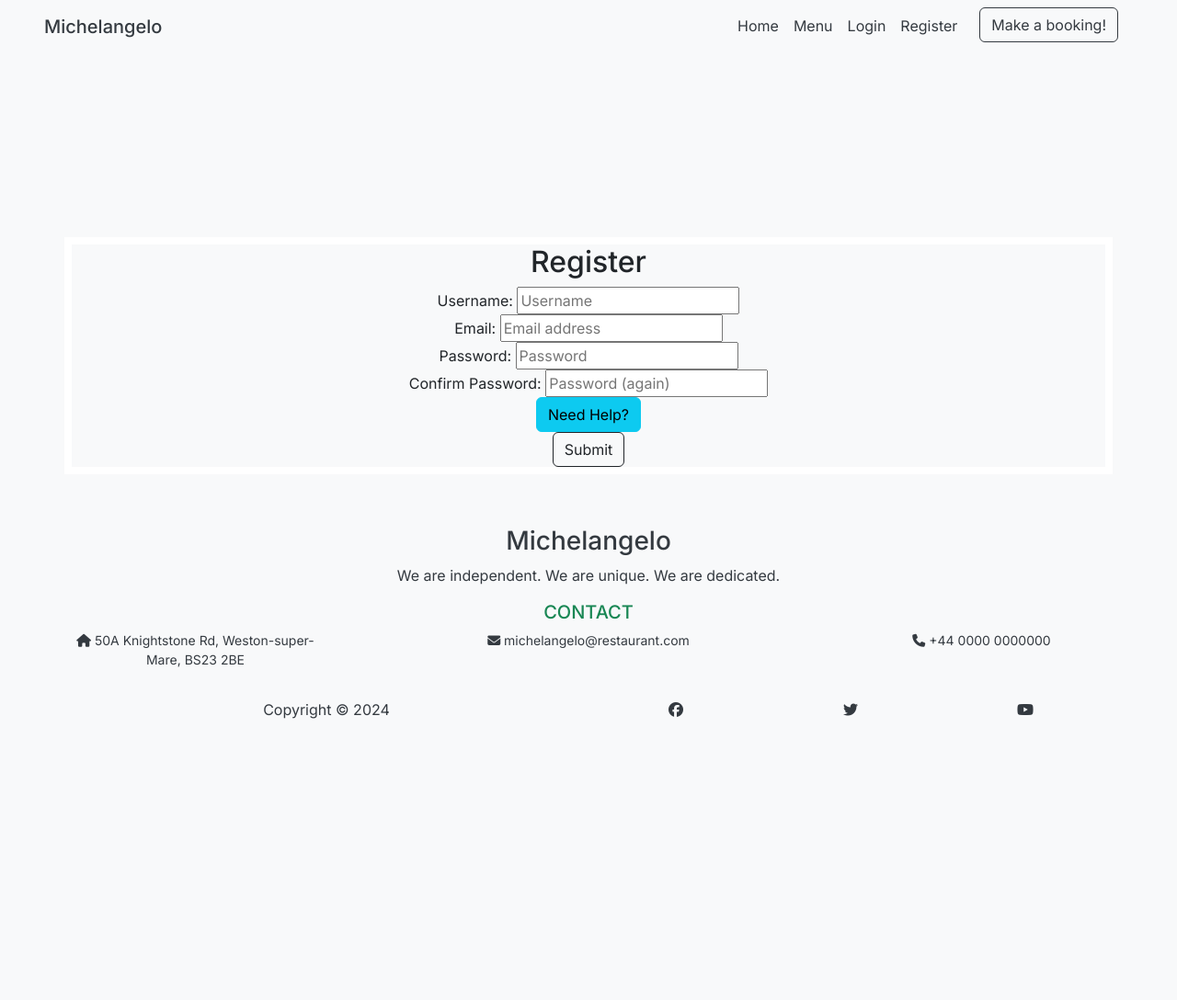
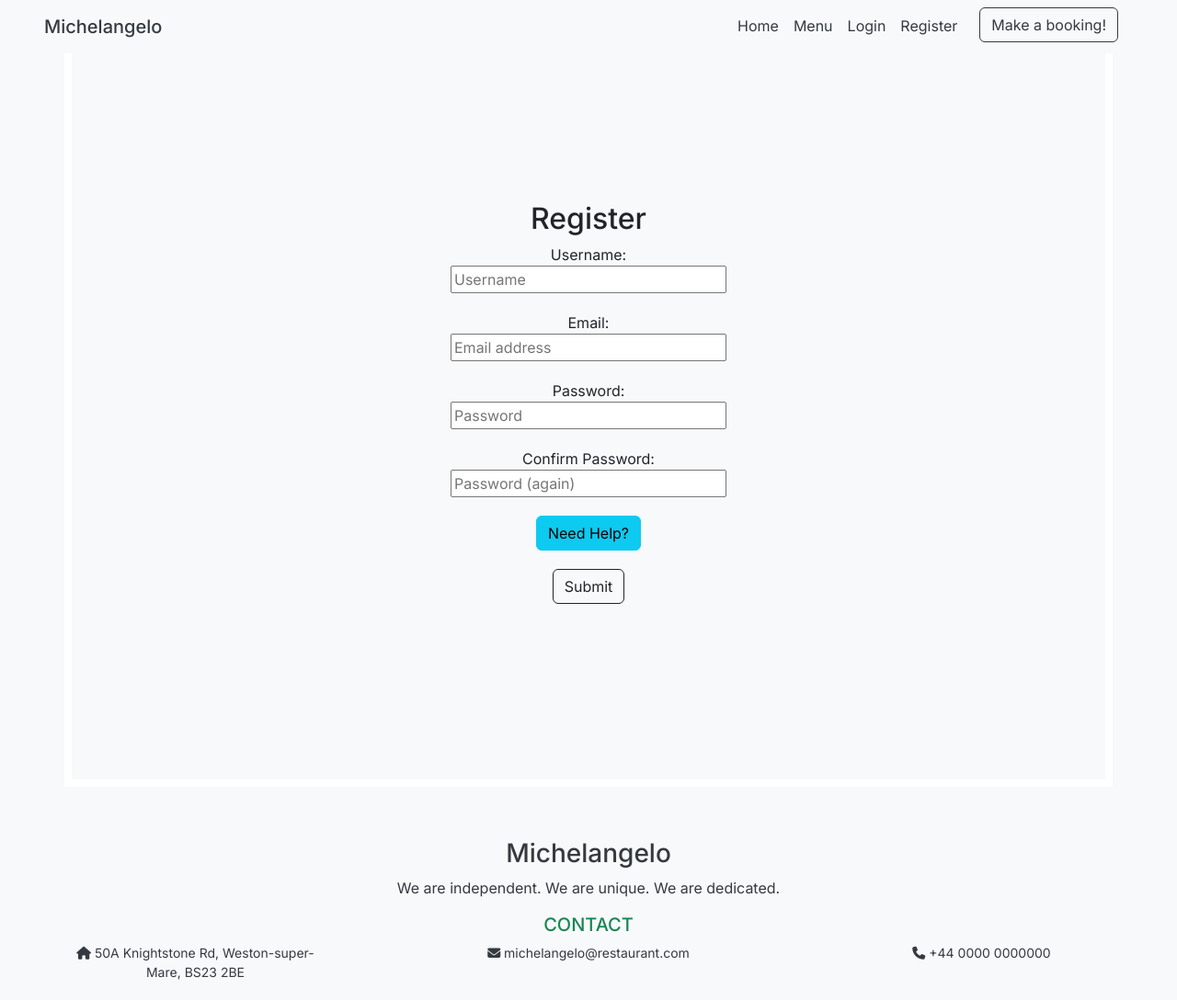
Before and after one commit to conor-timmis/Michelangelo, a Django app: page /accounts/signup/ in a window 1280 px wide. Shown: the top 1088 px of the page at 92% size. Before the commit the page ends 782 px from the top, so only its background shows below. Run offline with Django 5.2, Linux system fonts and the light colour scheme.

Commit message:
Refactor Signup page and add Info Script

```diff
--- a/static/css/style.css
+++ b/static/css/style.css
@@ -308,6 +308,29 @@ form {
     cursor: pointer;
 }
 
+/* Registration Page */
+.form_style {
+    display: flex;
+    flex-direction: column;
+    align-items: center;
+    justify-content: center;
+    height: 100vh;
+}
+
+.form_box {
+    padding: 20px;
+    margin-bottom: 20px;
+}
+
+.form-group {
+    margin-bottom: 20px;
+}
+
+.input_field input {
+    width: 100%;
+    max-width: 300px;
+}
+
 /* Media Queries */
 @media only screen and (min-width: 576px) {
     .underline-navbar::after {
--- /dev/null
+++ b/static/js/signuplist.js
@@ -0,0 +1,8 @@
+window.toggleInfoList = function() {
+    var infoList = document.getElementById("infoList");
+    if (infoList.style.display === "none") {
+        infoList.style.display = "block";
+    } else {
+        infoList.style.display = "none";
+    }
+}
--- a/templates/account/signup.html
+++ b/templates/account/signup.html
@@ -12,23 +12,23 @@
                     <h2>Register</h2>
                 </div>
 
-                <div class="col-md-12 text-center">
+                <div class="col-md-12 text-center form-group">
                     <label for="id_username">Username:</label>
-                    {{ form.username }}
+                    <div class="input_field">{{ form.username }}</div>
                 </div>
-                <div class="col-md-12 text-center">
+                <div class="col-md-12 text-center form-group">
                     <label for="id_email">Email:</label>
-                    {{ form.email }}
+                    <div class="input_field">{{ form.email }}</div>
                 </div>
-                <div class="col-md-12 text-center">
+                <div class="col-md-12 text-center form-group">
                     <label for="id_password1">Password:</label>
-                    {{ form.password1 }}
+                    <div class="input_field">{{ form.password1 }}</div>
                 </div>
-                <div class="col-md-12 text-center">
+                <div class="col-md-12 text-center form-group">
                     <label for="id_password2">Confirm Password:</label>
-                    {{ form.password2 }}
+                    <div class="input_field">{{ form.password2 }}</div>
                 </div>
-                <div class="col-md-12 text-center">
+                <div class="col-md-12 text-center form-group">
                     <button type="button" class="btn btn-info" onclick="toggleInfoList()">Need Help?</button>
                     <div id="infoList" style="display: none;">
                         <ul class="list-unstyled">
```
